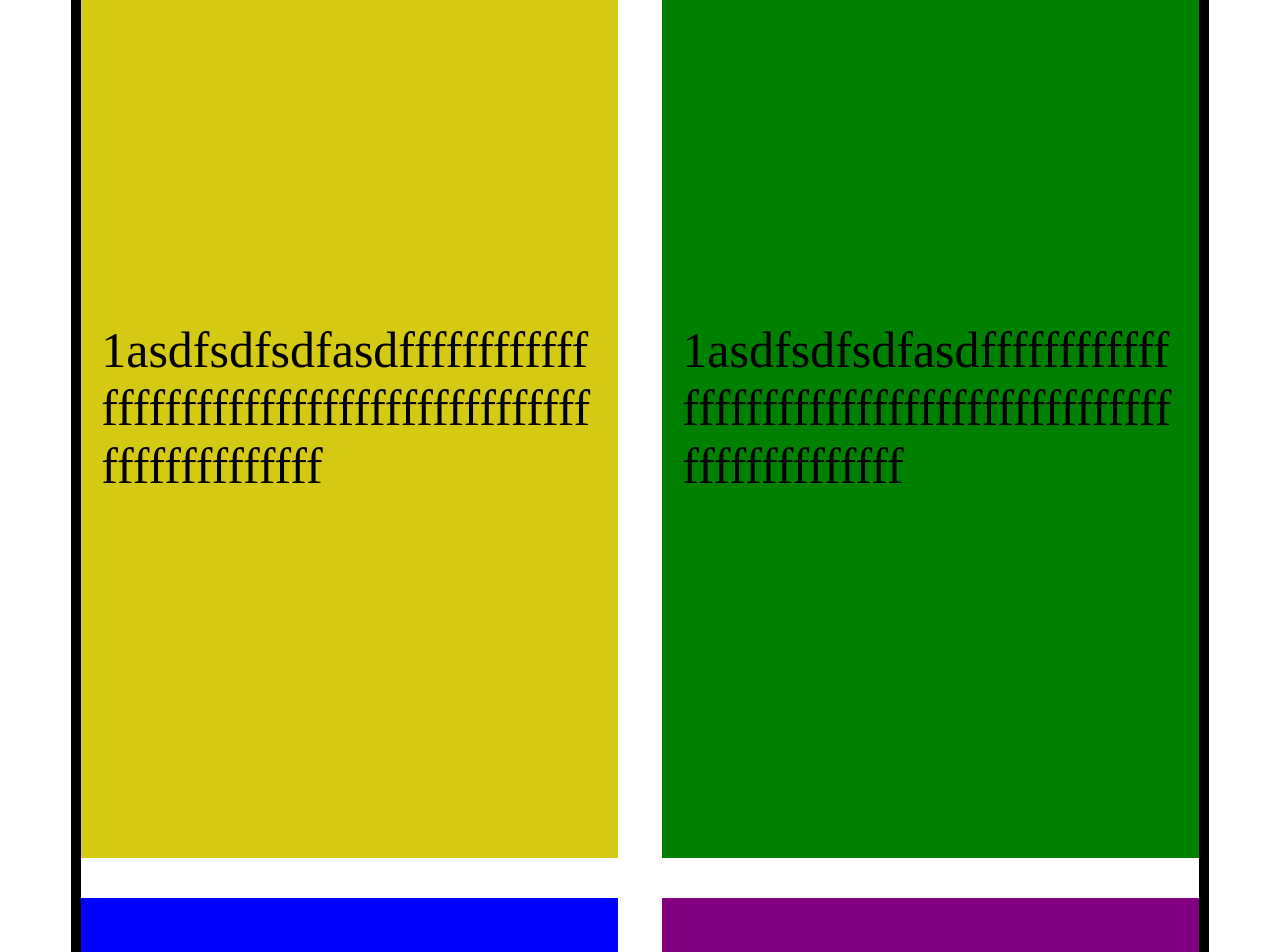
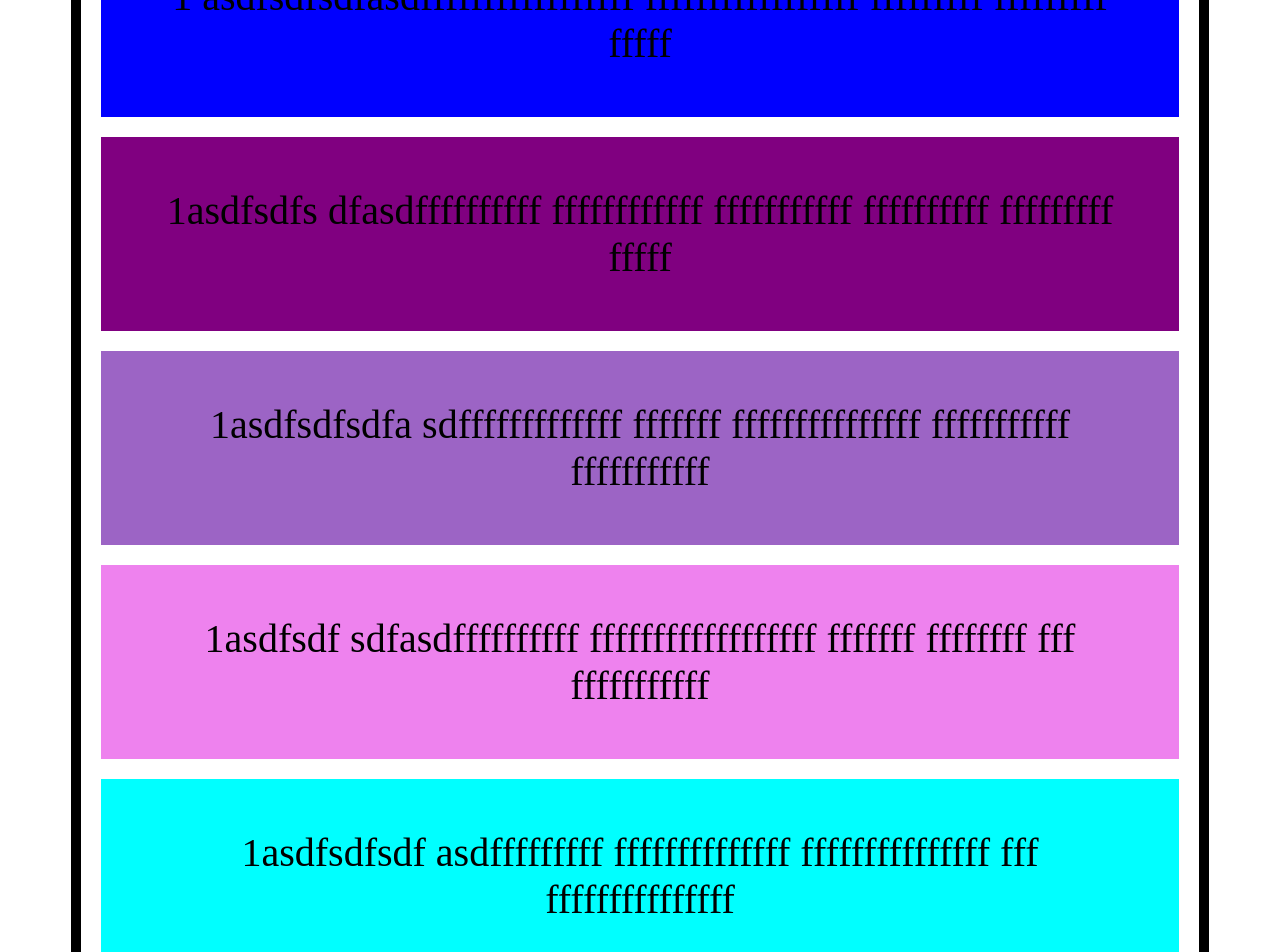
Before and after one commit to croberembt/everything-css, a React (Create React App) app: page / in a window 1280 px wide. Shown: the part 1020-1972 px from the top of the page. Built offline with nearby package versions, Linux system fonts and the light colour scheme.

Commit message:
continued playing arount with css flexbox

```diff
--- a/src/components/Flexbox.css
+++ b/src/components/Flexbox.css
@@ -1,14 +1,17 @@
 .flexbox .box-container {
   display: flex;
+  flex-direction: column;
   flex-wrap: wrap;
-  justify-content: space-between;
+  justify-content: center;
   align-items: center;
   min-height: 100vh;
   border: solid 1rem black;
   width: 90%;
   margin-left: auto;
   margin-right: auto;
+  word-wrap: break-word;
   box-sizing: border-box;
+  padding: 2rem 2rem 0rem 2rem;
 }
 
 .flexbox .box {
@@ -16,29 +19,20 @@
   flex-wrap: wrap;
   justify-content: center;
   align-items: center;
-  position: relative;
-  flex: 0 0 48%;
-  max-width: 48%;
-  font-size: 5rem;
-  padding: 2rem;
+  text-align: center;
+  width: 100%;
+  /* flex: 0 0 47%; */
+  font-size: 4rem;
+  padding: 5rem;
   box-sizing: border-box;
-  min-width: 0;
   word-wrap: break-word;
-  margin-top: 2rem;
+  /* min-height: 900px; */
   margin-bottom: 2rem;
-  min-height: 900px;
 }
 
-.flexbox .box-text {
-  position: relative;
-  flex: 0 0 100%;
-  min-width: 0;
-  word-wrap: break-word;
-}
-
-.flexbox .box:nth-child(odd) {
+/* .flexbox .box:nth-child(odd) {
   margin-right: 2rem;
-}
+} */
 
 .flexbox .box-1 {
   background-color: red;
--- a/src/components/Flexbox.js
+++ b/src/components/Flexbox.js
@@ -7,34 +7,34 @@ const Flexbox = () => {
       <div className='box-container'>
         <div className='box box-1'>
           <div className='box-text'>
-              <div>
+              <div style={{border: "solid 1px black"}}>
                 1asdfsdfsdfasdffffffffffffffffffffffffffafsdddddddddddddddddddddddddddddddddddddddddddddddddddddddddddddddddddddd
               </div>
           </div>
         </div>
         <div className='box box-2'>
-          <div className='box-text'>1asdfsdfsdfasdffffffffffffffffffffffffffdafsssssssssssssssssssssssssssssssssssssssssss</div>
+          <div className='box-text'>1asdfsdfsdf asdfffffffffffffffff fffffffffdafsssssssssssssss ssssssssss ssssssssssssss ssss</div>
         </div>
         <div className='box box-3'>
-          <div className='box-text'>1asdfsdfsdfasdfffffffffffffffffffffffffffffffffffffffffffffffffffffffff</div>
+          <div className='box-text'>1asdfsdfsdfasdffffff fffffffffffffffffffffff fffffff fffffffffff ffffffffff</div>
         </div>
         <div className='box box-4'>
-          <div className='box-text'>1asdfsdfsdfasdfffffffffffffffffffffffffffffffffffffffffffffffffffffffff</div>
+          <div className='box-text'>1asdfsdfsdfasd fffffffffffffffffffffff fff fffffffffff fffffffff fffffffffff</div>
         </div>
         <div className='box box-5'>
-          <div className='box-text'>1asdfsdfsdfasdfffffffffffffffffffffffffffffffffffffffffffffffffffffffff</div>
+          <div className='box-text'>1 asdfsdfsdfasdfffffffffffffffff fffffffffffffffff fffffffff fffffffff fffff</div>
         </div>
         <div className='box box-6'>
-          <div className='box-text'>1asdfsdfsdfasdfffffffffffffffffffffffffffffffffffffffffffffffffffffffff</div>
+          <div className='box-text'>1asdfsdfs dfasdffffffffff ffffffffffff fffffffffff ffffffffff fffffffff fffff</div>
         </div>
         <div className='box box-7'>
-          <div className='box-text'>1asdfsdfsdfasdfffffffffffffffffffffffffffffffffffffffffffffffffffffffff</div>
+          <div className='box-text'>1asdfsdfsdfa sdfffffffffffff fffffff fffffffffffffff fffffffffff fffffffffff</div>
         </div>
         <div className='box box-8'>
-          <div className='box-text'>1asdfsdfsdfasdfffffffffffffffffffffffffffffffffffffffffffffffffffffffff</div>
+          <div className='box-text'>1asdfsdf sdfasdffffffffff ffffffffffffffffff fffffff ffffffff fff fffffffffff</div>
         </div>
         <div className='box box-9'>
-          <div className='box-text'>1asdfsdfsdfasdfffffffffffffffffffffffffffffffffffffffffffffffffffffffff</div>
+          <div className='box-text'>1asdfsdfsdf asdfffffffff ffffffffffffff fffffffffffffff fff fffffffffffffff</div>
         </div>
       </div>
     </div>
--- a/src/index.css
+++ b/src/index.css
@@ -2,10 +2,6 @@ html {
   font-size: 10px;
 }
 
-*, ::after, ::before {
-  box-sizing: border-box;
+* {
+  min-width: 0;
 }
-
-/* html, body {
-  background-color: black;
-} */
```
